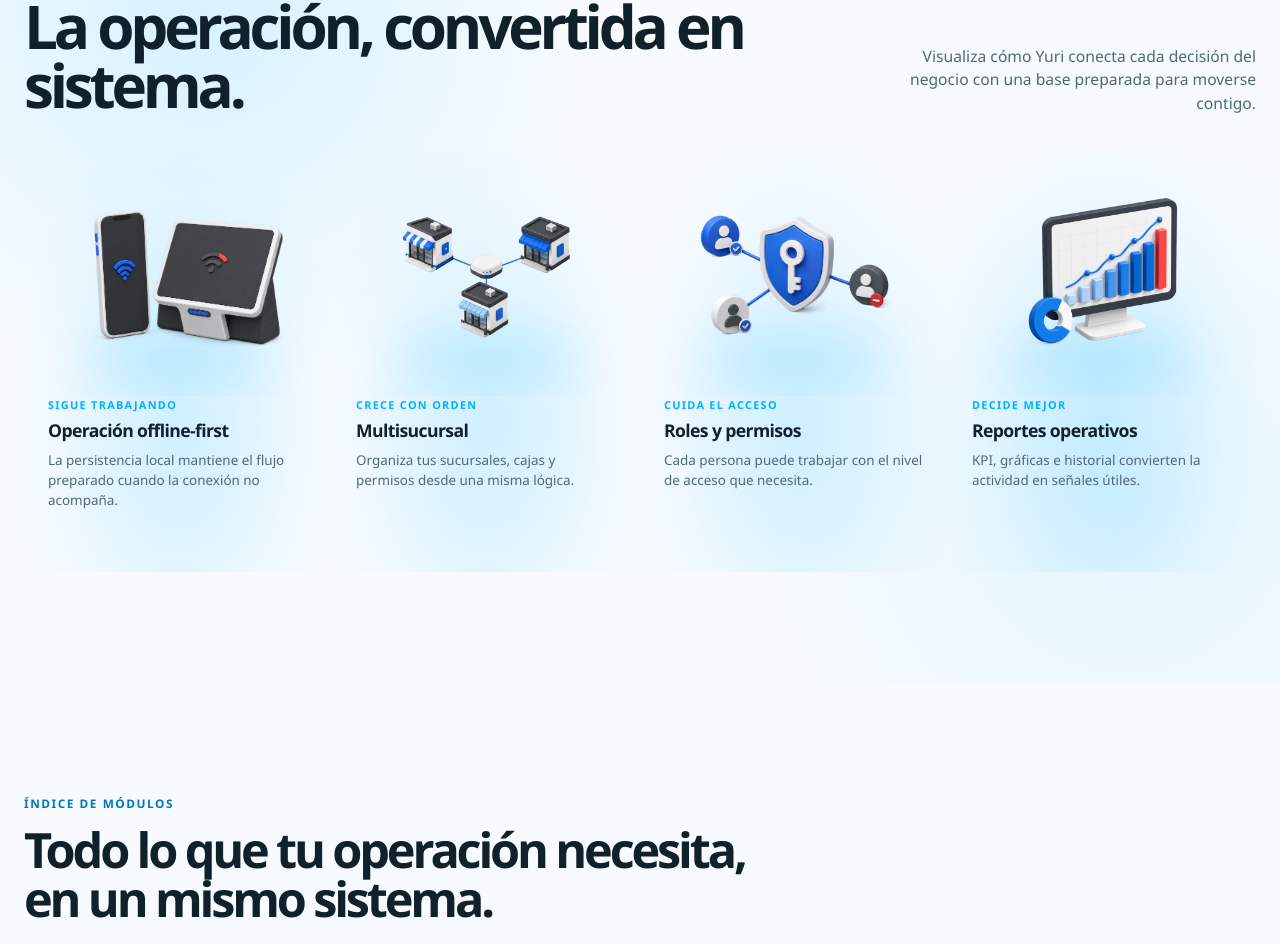
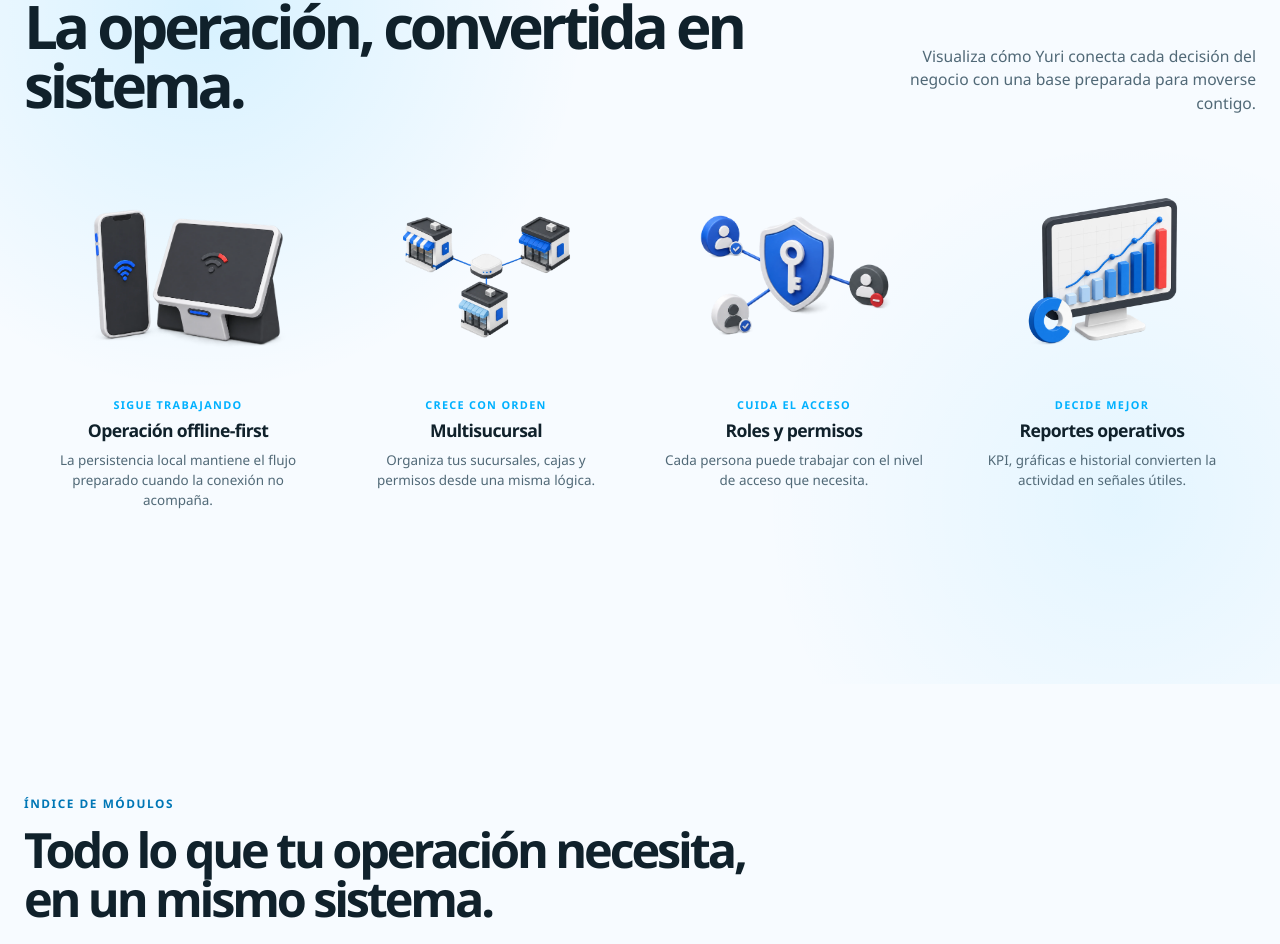
Before and after one commit to My3009appdevelper/yuriposweb, a Next.js app: page / in a window 1280 px wide. Shown: the part 1047-1991 px from the top of the page. Built offline with nearby package versions, Linux system fonts and the light colour scheme.

Commit message:
style: center Yuri capability copy

```diff
--- a/app/globals.css
+++ b/app/globals.css
@@ -840,13 +840,7 @@ button {
   overflow: visible;
   border: 0;
   border-radius: 0;
-  background: radial-gradient(
-    ellipse at 50% 64%,
-    rgb(0 177 255 / 16%) 0%,
-    rgb(0 177 255 / 9%) 35%,
-    rgb(0 177 255 / 3%) 56%,
-    transparent 78%
-  );
+  background: transparent;
   box-shadow: none;
 }
 
@@ -859,17 +853,7 @@ button {
 }
 
 .capability-3d-art::after {
-  position: absolute;
-  right: 14%;
-  bottom: 6%;
-  left: 14%;
-  height: 18%;
-  border-radius: 50%;
-  background: rgb(0 177 255 / 21%);
-  content: "";
-  filter: blur(25px);
-  opacity: 0.75;
-  z-index: -1;
+  display: none;
 }
 
 .capability-3d-art img {
@@ -888,7 +872,11 @@ button {
 }
 
 .capability-3d-bleed .capability-3d-card-copy {
+  display: flex;
+  align-items: center;
+  flex-direction: column;
   padding-inline: 0;
+  text-align: center;
 }
 
 .capability-3d-eyebrow,
@@ -912,6 +900,7 @@ button {
 
 .capability-3d-card-copy > p:last-child {
   margin: 9px 0 0;
+  max-width: 270px;
   color: var(--color-muted);
   font-size: 0.84rem;
   line-height: 1.5;
```
